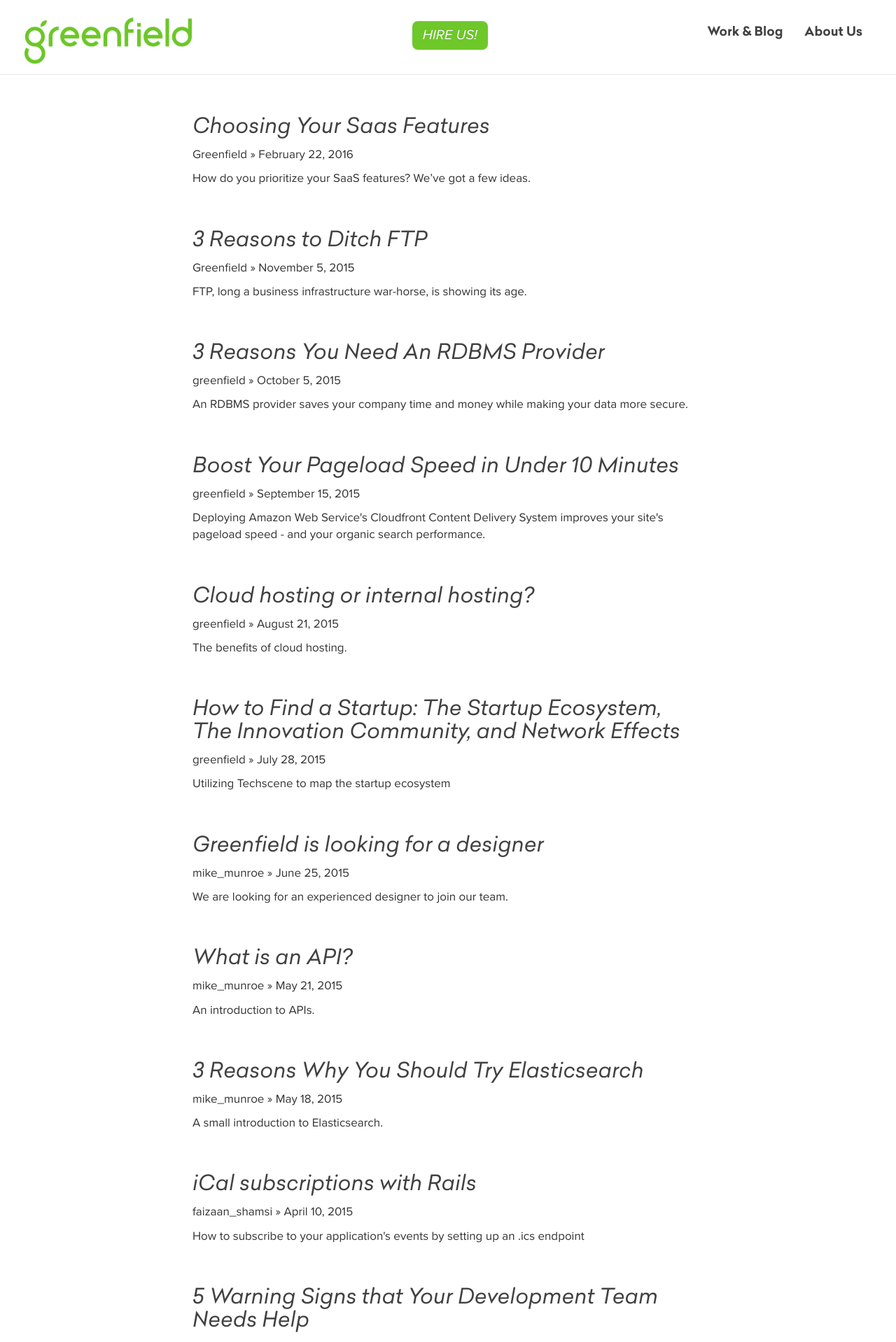
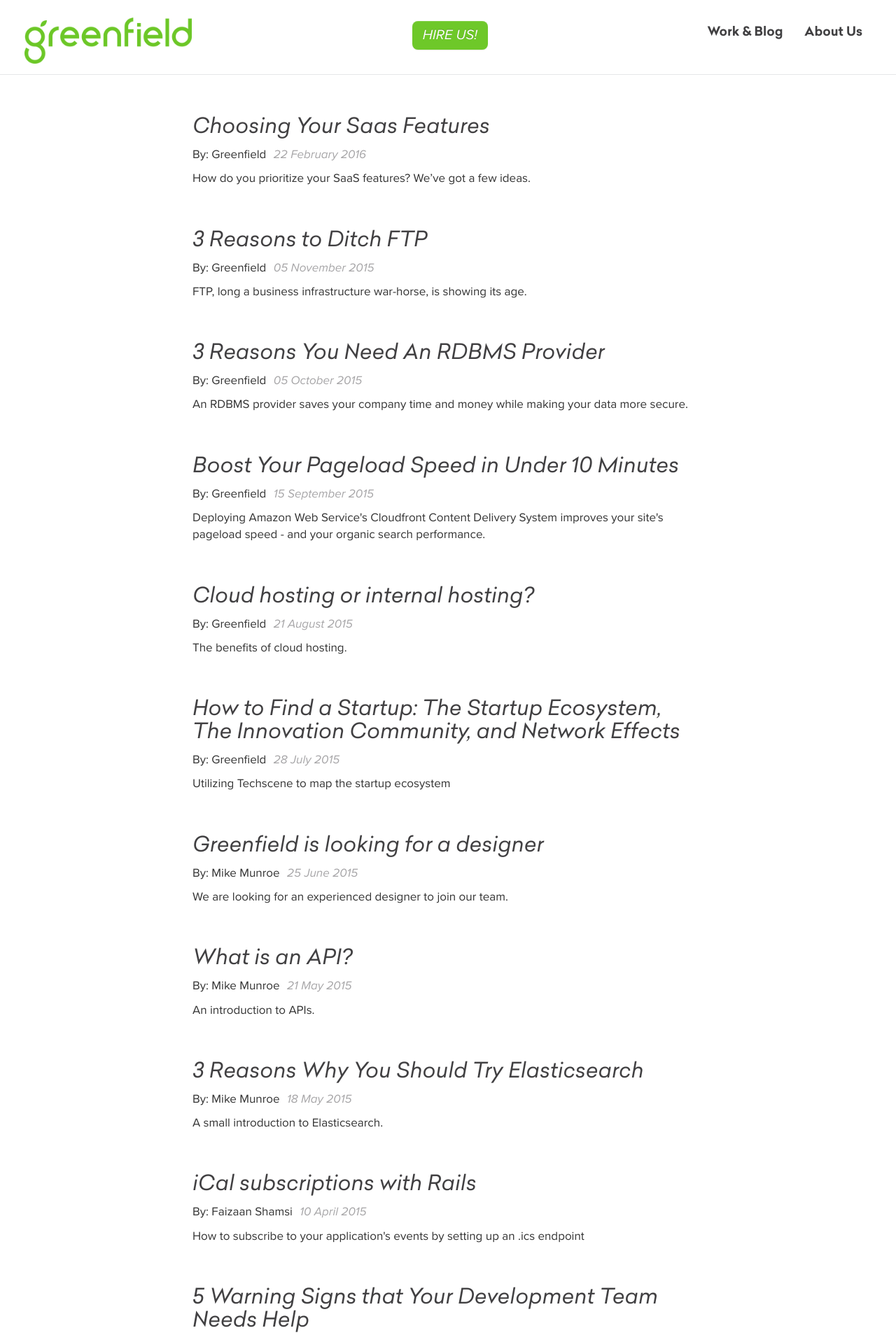
Before and after one commit to greenfieldhq/greenfieldhq.github.io, a Jekyll site: the page built from blog-home.html, in a window 1280 px wide. Shown: the top 1918 px of the page at 70% size. Built offline with Jekyll 4.4.1, drawn with Linux system fonts in a browser that asks for light colours; nearby versions of some CDN libraries; some of the changed text lies outside the part shown.

Commit message:
resolve author names to data file

```diff
--- a/_includes/JB/posts_collate
+++ b/_includes/JB/posts_collate
@@ -12,7 +12,11 @@
               <a href="{{ BASE_PATH }}{{ post.url }}">
               <h2>{{ post.title }}</h2>
               </a>
-              <p>{{ post.author }} &raquo; {{ post.date | date: "%B %e, %Y" }}</p>
+              {% assign author = site.data.authors[post.author] %}
+              <div class="author">
+                <span>By: {{ author.name }}</span>
+                <span class="date">{{ post.date | date_to_long_string }}</span>
+              </div>
               {{ post.description }}
             </div>
 
--- a/_includes/themes/bootstrap-3/post.html
+++ b/_includes/themes/bootstrap-3/post.html
@@ -29,9 +29,10 @@
           {% endif %}
         </h1>
       </div>
+      {% assign author = site.data.authors[page.author] %}
 
       <div class="author">
-        <span>By: {{ page.author }}</span>
+        <span>By: {{ author.name }}</span>
         <span class="date">{{ page.date | date_to_long_string }}</span>
       </div>
       <div class="content">
--- a/assets/css/greenfield.scss
+++ b/assets/css/greenfield.scss
@@ -284,13 +284,14 @@ section.blog-post {
   h1, h2, h3 {
     margin-top: 30px;
   }
+}
 
-  .author {
+.author {
+  padding-bottom: 10px;
+  .date {
     font-family: $font-secondary-italic;
-    font-size: 15px;
-    .date {
-      color: $gray-light;
-    }
+    color: $gray-light;
+    padding-left: 6px;
   }
 }
 
```
Also changed, not shown: _data/authors.yml (added, +31 -0 lines), _includes/our-work.html (+1 -1 lines), _posts/2015-11-05-ftp.md (+1 -1 lines), _posts/2016-02-22-saas-features.md (+1 -1 lines).
